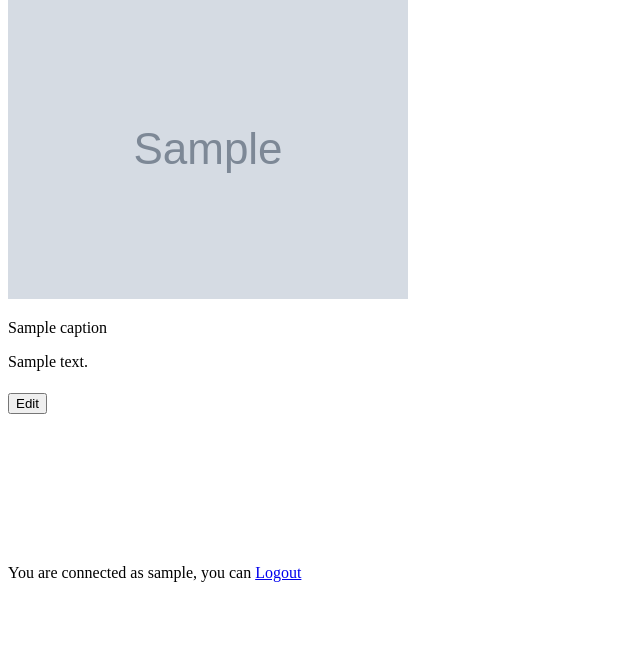
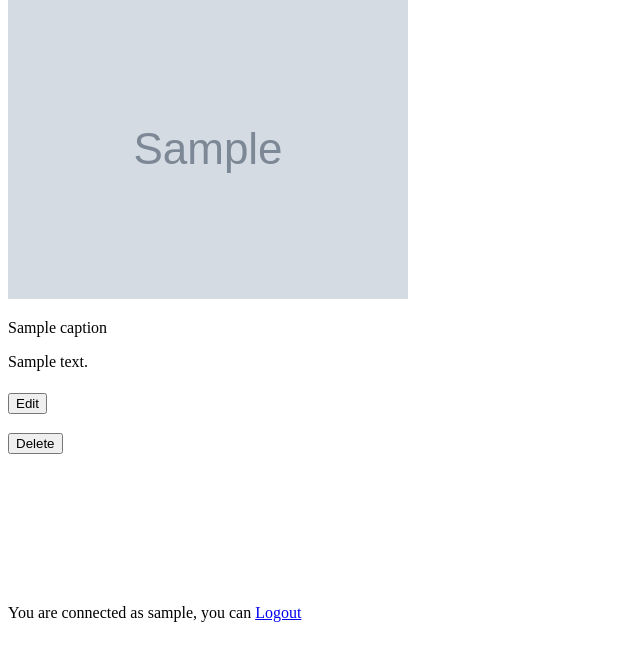
Before and after one commit to Schleidens/fotoblog, a Django app: template blog/templates/single_blog_view.html in a window 1280 px wide. Shown: the part 68-729 px from the top of the page, without its empty margins (0-640 px from the left). Run offline with Django 4.2, Linux system fonts and the light colour scheme; a user stored in the database is signed in; tables that the repository leaves empty hold one stand-in row (values such as "Sample post"); the template is opened without the code that fills it: values that come from a table or form of the project are taken from there, most other values are stand-ins (such as "Sample title", 1, 10 or a date in 2020); grey boxes marked "Sample" are stand-in pictures; data that the repository does not hold is empty; parts of the project's set-up code (start-up, migrations or seed data) failed here and were passed over.

Commit message:
add the button form in the gabarit

```diff
--- a/blog/templates/single_blog_view.html
+++ b/blog/templates/single_blog_view.html
@@ -15,6 +15,12 @@
                 </button>
             </a>
         </h3>
+        <form method="post">
+            {{ delete_form }}
+            {% csrf_token %}
+
+            <button type="submit">Delete</button>
+        </form>
     </div>
 
 
```
